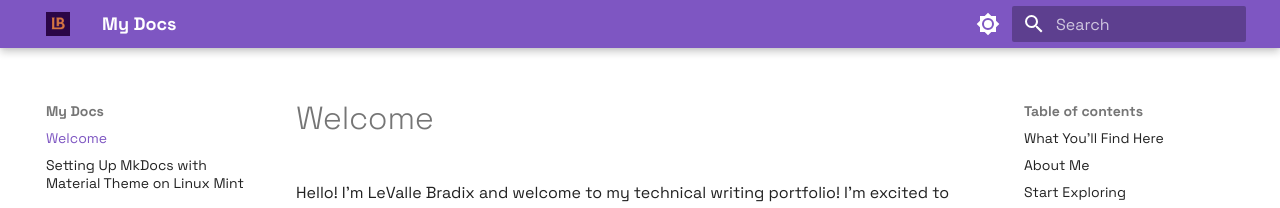
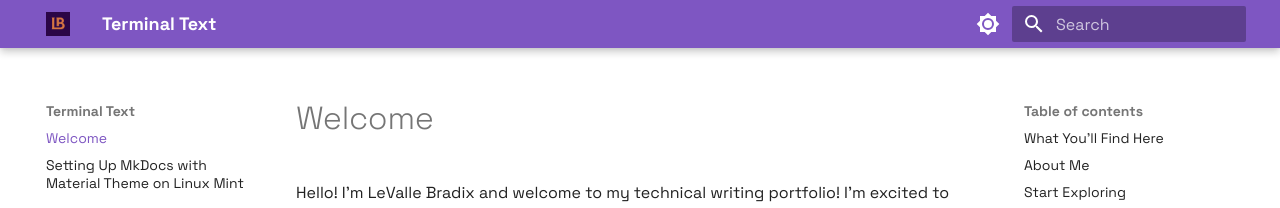
Before and after one commit to lbradix/my-tech-docs, an MkDocs documentation site: the page built from docs/index.md, in a window 1280 px wide. Shown: the top 208 px of the page. Built offline with MkDocs 1.6.1 and Material for MkDocs 9.7.7, drawn with Linux system fonts in a browser that asks for light colours.

Commit message:
My update message

```diff
--- a/mkdocs.yml
+++ b/mkdocs.yml
@@ -1,4 +1,4 @@
-site_name: My Docs
+site_name: Terminal Text
 theme:
   name: material
   font:
@@ -7,6 +7,9 @@
   favicon: assets/lb2c.png
   features:
     - navigation.footer
+  extra_css:
+  - assets/stylesheets/custom.css
+
   palette:
    # primary: deep purple
     # Palette toggle for light mode
```
Also changed, not shown: docs/docs/assets/stylesheets/custom.css (added, +14 -0 lines), site/docs/assets/stylesheets/custom.css (added).
